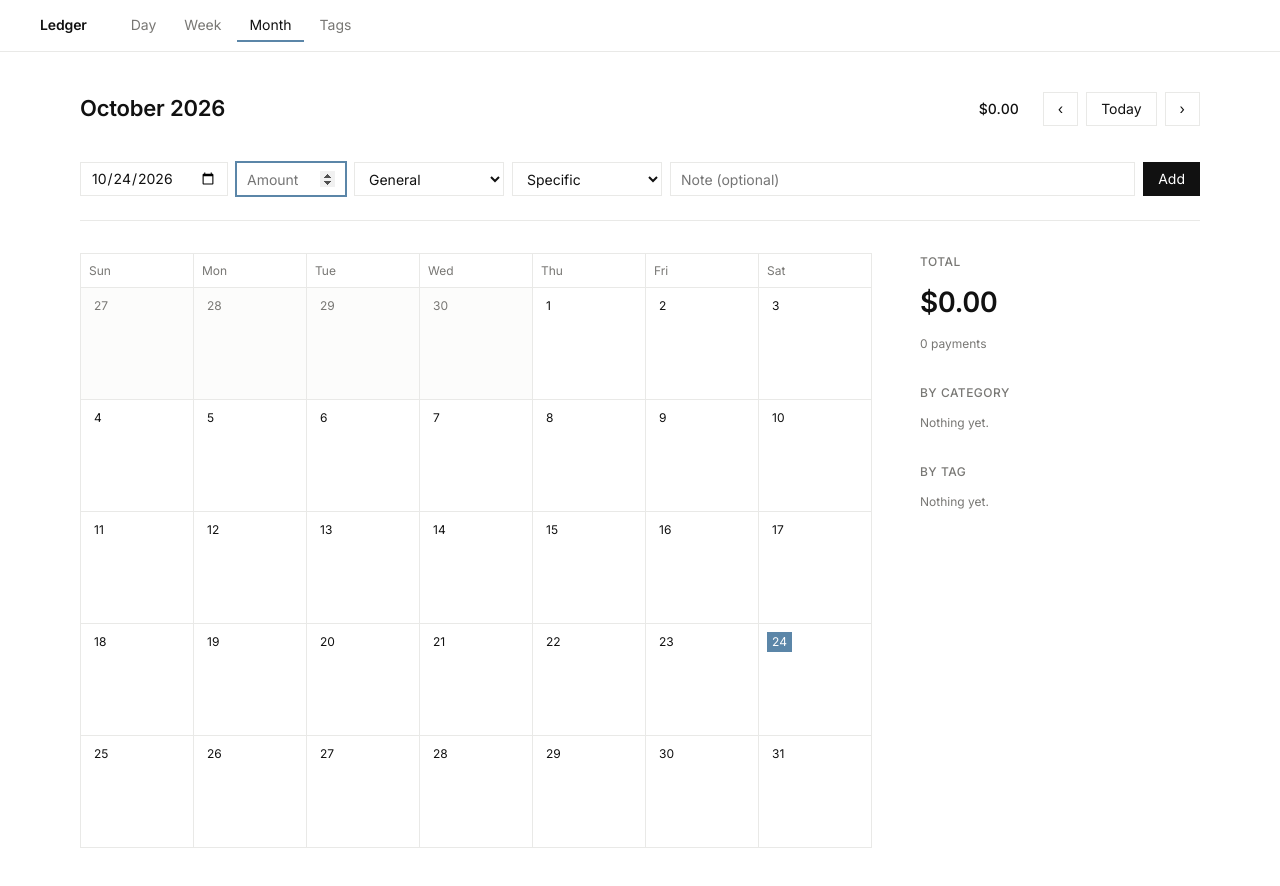
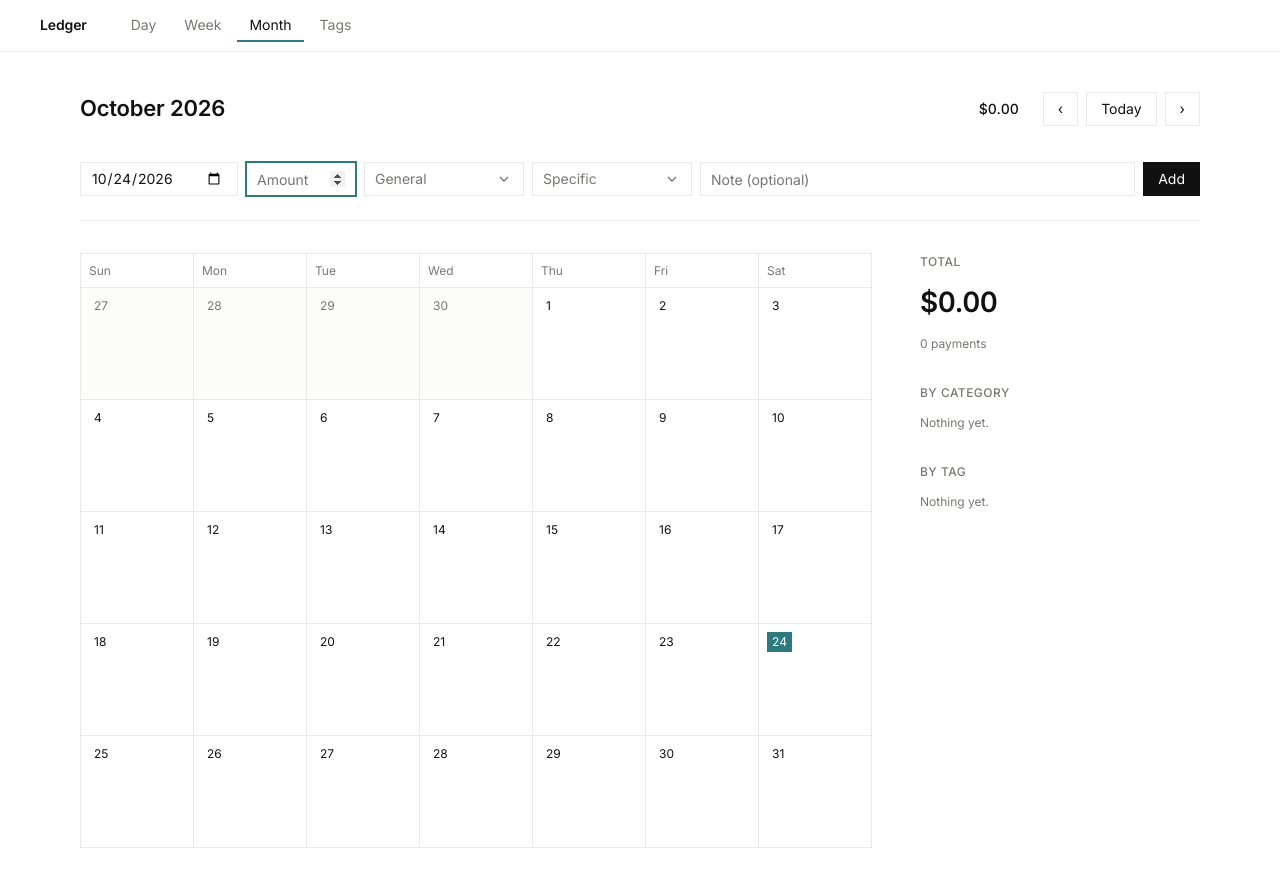
Before and after one commit to thisisjoey77/OverJoy, a Next.js app: page / in a window 1280 px wide. Built offline with nearby package versions, Linux system fonts and the light colour scheme.

Commit message:
Add custom tag dropdown, animations, new accent color

```diff
--- a/app/globals.css
+++ b/app/globals.css
@@ -5,7 +5,7 @@
   --line: #e9e9e7;
   --text: #111111;
   --muted: #787774;
-  --accent: #5b86a8;
+  --accent: #2c7a7b;
 }
 
 * { box-sizing: border-box; border-radius: 0 !important; }
@@ -16,7 +16,8 @@ h1 { font-size: 22px; letter-spacing: -0.01em; }
 h2 { font-size: 12px; color: var(--muted); font-weight: 500; text-transform: uppercase; letter-spacing: 0.04em; }
 
 button, input, select { font: inherit; color: inherit; }
-button { cursor: pointer; }
+button { cursor: pointer; transition: background .15s, color .15s, border-color .15s, box-shadow .15s, transform .1s; }
+button:active { transform: scale(0.97); }
 input, select {
   background: var(--bg);
   border: 1px solid var(--line);
@@ -24,7 +25,9 @@ input, select {
   height: 34px;
   min-width: 0;
 }
+input, select { transition: background .15s, border-color .15s, box-shadow .15s; }
 input:hover, select:hover { background: var(--soft); }
+input[type="date"]::-webkit-calendar-picker-indicator { margin-left: 6px; margin-right: 4px; cursor: pointer; }
 input:focus, select:focus, button:focus-visible { outline: none; border-color: var(--accent); box-shadow: 0 0 0 1px var(--accent); }
 input[type="color"] { padding: 2px; width: 44px; cursor: pointer; }
 
@@ -65,7 +68,6 @@ input[type="color"] { padding: 2px; width: 44px; cursor: pointer; }
 .form.editing { padding: 8px 0; margin: 0; border-bottom: 1px solid var(--line); }
 .form .amount { width: 110px; }
 .form .note { flex: 1; min-width: 160px; }
-.form select { width: 150px; }
 
 .cols { display: grid; grid-template-columns: 1fr 280px; gap: 48px; align-items: start; }
 @media (max-width: 900px) { .cols { grid-template-columns: 1fr; } .page { padding: 24px 16px; } .top { padding: 0 16px; } }
@@ -117,6 +119,37 @@ input[type="color"] { padding: 2px; width: 44px; cursor: pointer; }
 
 .tags-page { display: grid; grid-template-columns: 1fr 1fr; gap: 56px; }
 @media (max-width: 1000px) { .tags-page { grid-template-columns: 1fr; } }
+@keyframes fade-up { from { opacity: 0; transform: translateY(6px); } to { opacity: 1; transform: none; } }
+@keyframes drop { from { opacity: 0; transform: translateY(-6px) scaleY(0.96); } to { opacity: 1; transform: none; } }
+.fade, .row, .tags-page { animation: fade-up .25s ease-out; }
+.cell:active { transform: scale(0.985); }
+.bar-fill { transition: width .4s ease; }
+
+.tsel { position: relative; width: 160px; }
+.tsel-btn {
+  width: 100%; height: 34px; display: flex; align-items: center; justify-content: space-between;
+  padding: 0 14px 0 10px; background: var(--bg); border: 1px solid var(--line); text-align: left;
+}
+.tsel-btn:hover { background: var(--soft); }
+.tsel-btn.open { border-color: var(--accent); box-shadow: 0 0 0 1px var(--accent); }
+.chev { color: var(--muted); margin-left: 8px; flex: none; transition: transform .2s; }
+.tsel-btn.open .chev { transform: rotate(180deg); }
+.tsel-menu {
+  position: absolute; top: calc(100% + 4px); left: 0; min-width: 100%; max-height: 280px; overflow-y: auto;
+  background: var(--bg); border: 1px solid var(--line); box-shadow: 0 6px 20px rgba(0, 0, 0, 0.08);
+  z-index: 10; transform-origin: top; animation: drop .15s ease-out;
+}
+.tsel-opt {
+  display: flex; align-items: center; width: 100%; padding: 7px 10px; background: none; border: 0; text-align: left;
+}
+.tsel-opt:hover { background: var(--hover); }
+.tsel-opt.on { box-shadow: inset 2px 0 0 var(--accent); background: var(--soft); }
+.tsel-opt:active { transform: none; }
+
+@media (prefers-reduced-motion: reduce) {
+  *, *::before, *::after { animation: none !important; transition: none !important; }
+}
+
 .tl h2 { margin-bottom: 4px; }
 .tl > .small { margin: 0 0 16px; }
 .tl-head, .tl-row, .tl-add { display: flex; align-items: center; gap: 8px; }
--- a/app/page.tsx
+++ b/app/page.tsx
@@ -91,7 +91,7 @@ function App() {
           <EntryForm defaultDate={cursor} />
 
           <div className="cols">
-            <section className="main">
+            <section className="main fade" key={view + (view === "month" ? "" : cursor)}>
               {view === "day" && <DayList date={cursor} />}
               {view === "week" && <WeekView start={startOfWeek(cur)} onOpen={openDay} />}
               {view === "month" && <MonthView cursor={cur} onOpen={openDay} />}
--- a/components/Entries.tsx
+++ b/components/Entries.tsx
@@ -4,6 +4,7 @@ import { useEffect, useRef, useState } from "react";
 import { useLedger, type Entry } from "@/lib/store";
 import { money } from "@/lib/date";
 import { Chip } from "./Chip";
+import { TagSelect } from "./TagSelect";
 
 type Values = Omit<Entry, "id">;
 
@@ -30,9 +31,7 @@ export function EntryForm({
     if (!initial && defaultDate) setV((p) => ({ ...p, date: defaultDate }));
   }, [defaultDate, initial]);
 
-  const set = (k: keyof typeof v) => (
-    e: React.ChangeEvent<HTMLInputElement | HTMLSelectElement>,
-  ) => setV((p) => ({ ...p, [k]: e.target.value }));
+  const set = (k: keyof typeof v) => (e: React.ChangeEvent<HTMLInputElement>) => setV((p) => ({ ...p, [k]: e.target.value }));
 
   const submit = (e: React.FormEvent) => {
     e.preventDefault();
@@ -65,18 +64,20 @@ export function EntryForm({
         autoFocus={!initial}
         required
       />
-      <select value={v.general} onChange={set("general")} aria-label="General tag">
-        <option value="">General</option>
-        {general.map((t) => (
-          <option key={t.id} value={t.id}>{t.name}</option>
-        ))}
-      </select>
-      <select value={v.specific} onChange={set("specific")} aria-label="Specific tag">
-        <option value="">Specific</option>
-        {specific.map((t) => (
-          <option key={t.id} value={t.id}>{t.name}</option>
-        ))}
-      </select>
+      <TagSelect
+        value={v.general}
+        onChange={(id) => setV((p) => ({ ...p, general: id }))}
+        tags={general}
+        placeholder="General"
+        label="General tag"
+      />
+      <TagSelect
+        value={v.specific}
+        onChange={(id) => setV((p) => ({ ...p, specific: id }))}
+        tags={specific}
+        placeholder="Specific"
+        label="Specific tag"
+      />
       <input
         className="note"
         placeholder="Note (optional)"
--- /dev/null
+++ b/components/TagSelect.tsx
@@ -0,0 +1,79 @@
+"use client";
+
+import { useEffect, useRef, useState } from "react";
+import type { Tag } from "@/lib/store";
+import { Chip } from "./Chip";
+
+export function TagSelect({
+  value,
+  onChange,
+  tags,
+  placeholder,
+  label,
+}: {
+  value: string;
+  onChange: (id: string) => void;
+  tags: Tag[];
+  placeholder: string;
+  label: string;
+}) {
+  const [open, setOpen] = useState(false);
+  const ref = useRef<HTMLDivElement>(null);
+  const selected = tags.find((t) => t.id === value);
+
+  useEffect(() => {
+    if (!open) return;
+    const away = (e: MouseEvent) => {
+      if (!ref.current?.contains(e.target as Node)) setOpen(false);
+    };
+    const esc = (e: KeyboardEvent) => e.key === "Escape" && setOpen(false);
+    document.addEventListener("mousedown", away);
+    document.addEventListener("keydown", esc);
+    return () => {
+      document.removeEventListener("mousedown", away);
+      document.removeEventListener("keydown", esc);
+    };
+  }, [open]);
+
+  const pick = (id: string) => {
+    onChange(id);
+    setOpen(false);
+  };
+
+  return (
+    <div className="tsel" ref={ref}>
+      <button
+        type="button"
+        className={"tsel-btn" + (open ? " open" : "")}
+        onClick={() => setOpen((o) => !o)}
+        aria-haspopup="listbox"
+        aria-expanded={open}
+        aria-label={label}
+      >
+        {selected ? <Chip tag={selected} /> : <span className="muted">{placeholder}</span>}
+        <svg className="chev" width="10" height="6" viewBox="0 0 10 6" aria-hidden="true">
+          <path d="M1 1l4 4 4-4" fill="none" stroke="currentColor" strokeWidth="1.4" />
+        </svg>
+      </button>
+      {open && (
+        <div className="tsel-menu" role="listbox">
+          <button type="button" role="option" className="tsel-opt" onClick={() => pick("")}>
+            <span className="muted">None</span>
+          </button>
+          {tags.map((t) => (
+            <button
+              type="button"
+              key={t.id}
+              role="option"
+              aria-selected={t.id === value}
+              className={"tsel-opt" + (t.id === value ? " on" : "")}
+              onClick={() => pick(t.id)}
+            >
+              <Chip tag={t} />
+            </button>
+          ))}
+        </div>
+      )}
+    </div>
+  );
+}
```
